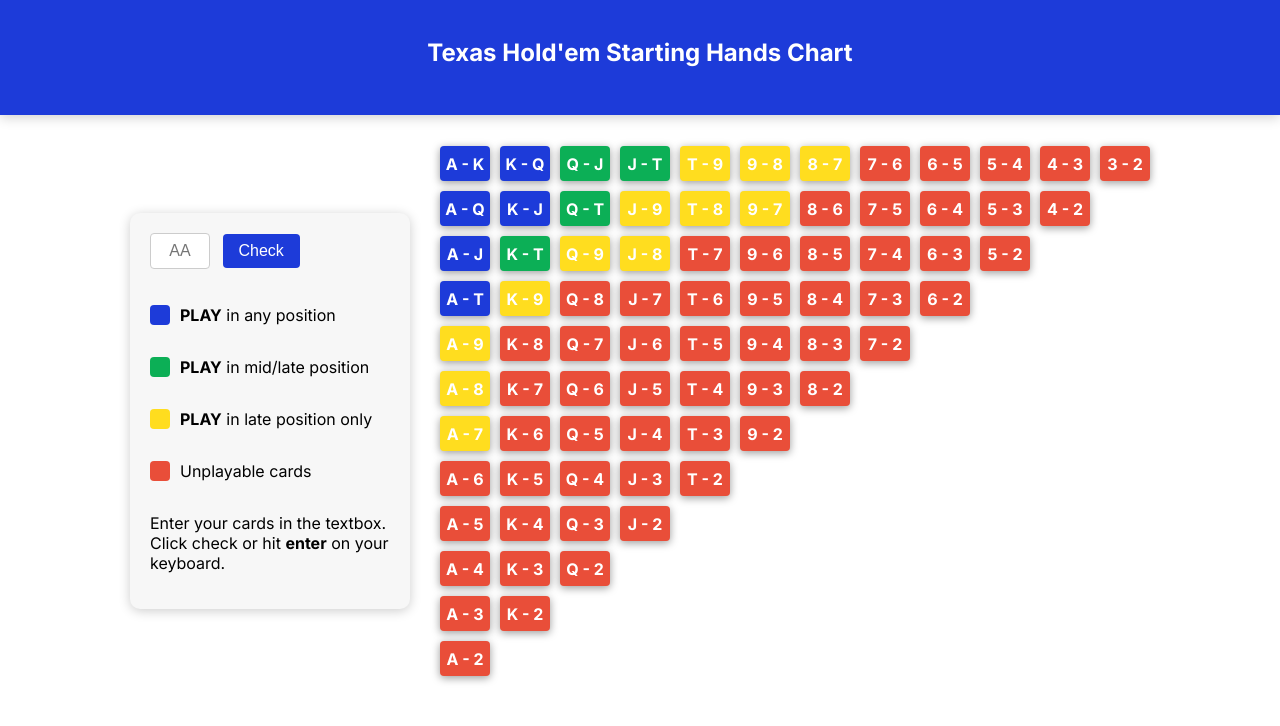
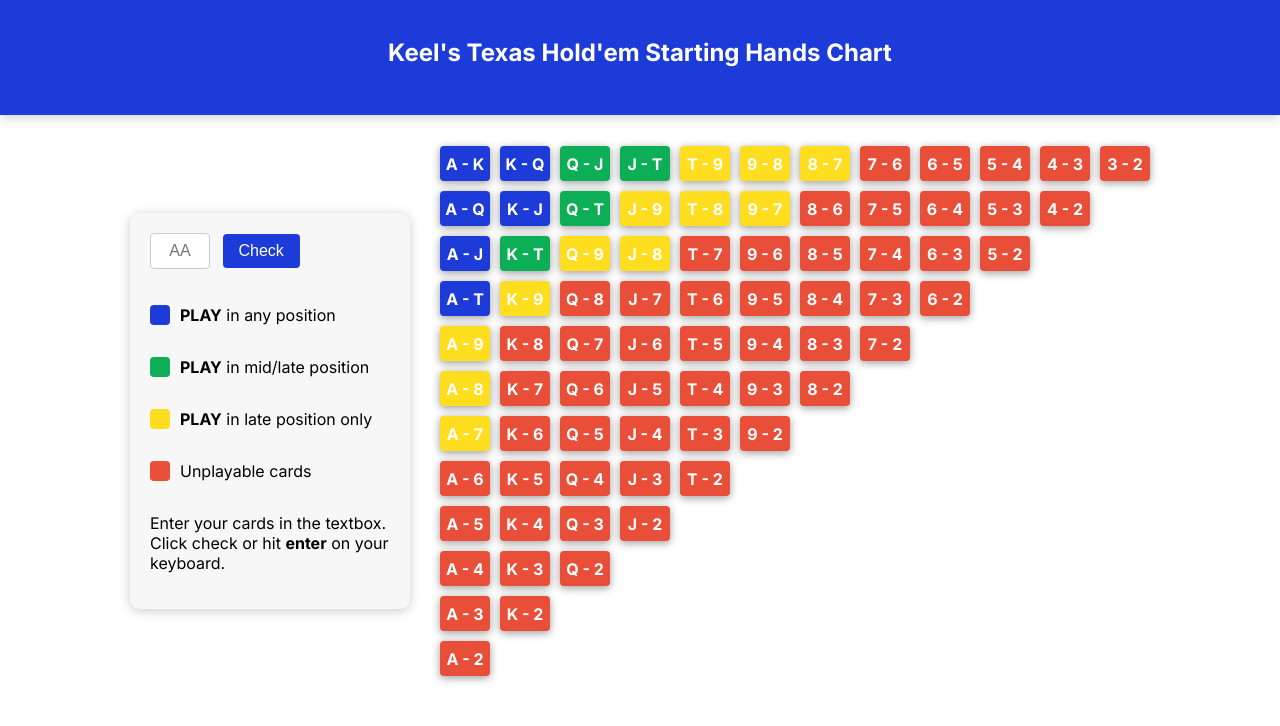
Before and after one commit to carterkeel/texas-holdem-app, a plain HTML site: page index.html in a window 1280 px wide. Shown: the top 726 px of the page. Drawn offline with Linux system fonts and the light colour scheme.

Commit message:
updated readme

```diff
--- a/index.html
+++ b/index.html
@@ -1,14 +1,15 @@
 <head>
     <meta charset="UTF-8">
     <meta name="viewport" content="width=device-width, initial-scale=1.0">
-    <title>Texas Hold'em App</title>
+    <title>Keel's Texas Hold'em</title>
     <link rel="stylesheet" href="style.css">
     <!-- Google Fonts: Inter -->
     <link href="https://fonts.googleapis.com/css2?family=Inter:wght@400;700&display=swap" rel="stylesheet">
+    <link rel="icon" type="image/webp" href="images/favicon.webp">
 </head>
 <body>
     <nav>
-        <h1 class="navbar">Texas Hold'em Starting Hands Chart</h1>
+        <h1 class="navbar">Keel's Texas Hold'em Starting Hands Chart</h1>
     </nav>
     <button id="themeToggle" style="margin: 16px 0;">Toggle Dark/Light Mode</button>
     <div class="staticElements">
```
Also changed, not shown: images/favicon.webp (added), 1 other file.
